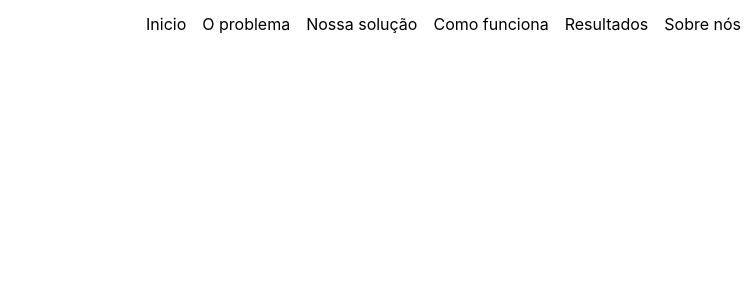
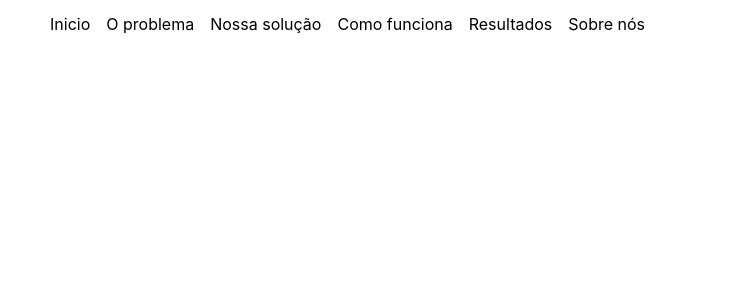
Before and after one commit to MatheusBertoldo1/Ponskan-React, a React (Vite) app: page / in a window 1280 px wide. Shown: the top 300 px of the page, without its empty margins (527-1280 px from the left). Built offline with nearby package versions, Linux system fonts and the light colour scheme.

Commit message:
Atualizando component Container(margin padrão)

```diff
--- a/src/components/public/sections/Navbar.tsx
+++ b/src/components/public/sections/Navbar.tsx
@@ -1,4 +1,6 @@
 import { Link } from "react-scroll"
+import { Container } from "../utilities/Container"
+
 // Lista de links do menu de navegação
 const navbarLinks = [
     {nome: "Inicio", sessao : "hero"},
@@ -12,15 +14,17 @@ const navbarLinks = [
 export const Navbar = () => {
     return(
         <nav className="p-3 w-full">
+            <Container>
                 <ul className="flex flex-row gap-4 justify-end">
                     {navbarLinks.map((item) => ( // Iterando sobre a lista de links (react-scroll)
-                    <li className="inline">
-                        <Link key={item.nome} to={item.sessao} spy={true} duration={500} smooth={true} offset={-70}>
+                        <li key={item.nome} className="inline">
+                            <Link  to={item.sessao} spy={true} duration={500} smooth={true} offset={-70}>
                                 {item.nome}
                             </Link>
                         </li>
                     ))}
                 </ul>
+            </Container>
         </nav>
     )
 }
--- a/src/components/public/utilities/Container.tsx
+++ b/src/components/public/utilities/Container.tsx
@@ -1,7 +1,11 @@
 import React from "react"
 
-export const Container = ({children} : {children: React.ReactNode}) => {
+interface Props {
+    children : React.ReactNode,
+}
+
+export const Container = ({ children } : Props) => {
     return(
-        <Container>{children}</Container>
+        <div className="px-24">{ children }</div>
     )
 }
```
Also changed, not shown: 1 other file (tests, documents, lock files or other folders). Lines whose indentation alone changed are shown as unchanged.
